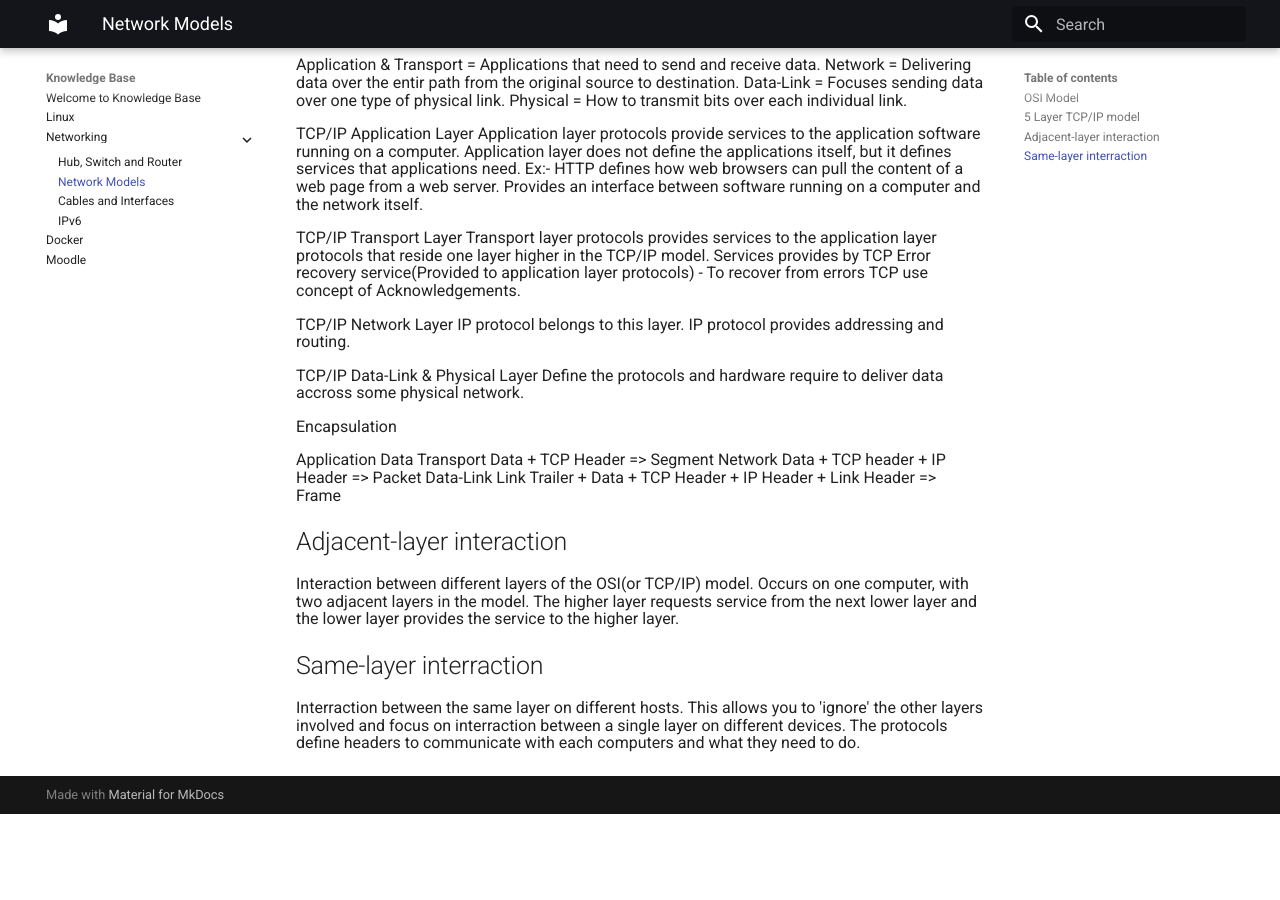
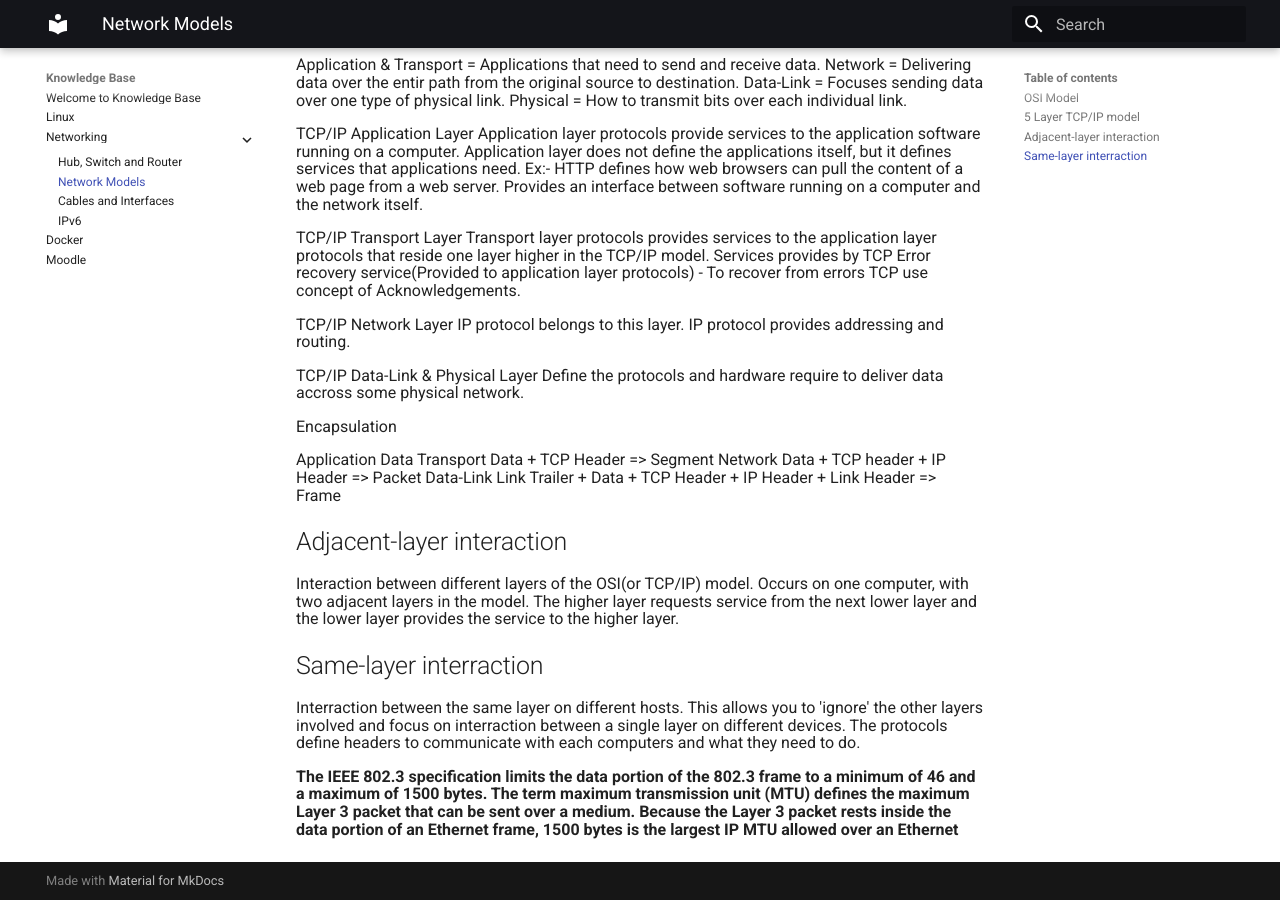
Before and after one commit to Ruwanc/kbase, an MkDocs documentation site: the page built from docs/network-models.md, in a window 1280 px wide and 900 px high, scrolled down 1133 px. Built offline with MkDocs 1.6.1 and Material for MkDocs 9.7.7, drawn with Linux system fonts in a browser that asks for light colours; before the commit the page ends 1947 px from its top, so only the background shows below that.

Commit message:
network models page - updated

```diff
--- a/docs/network-models.md
+++ b/docs/network-models.md
@@ -76,3 +76,7 @@
 
 ## Same-layer interraction
 Interraction between the same layer on different hosts. This allows you to 'ignore' the other layers involved and focus on interraction between a single layer on different devices. The protocols define headers to communicate with each computers and what they need to do.
+
+**The IEEE 802.3 specification limits the data portion of the 802.3 frame to a minimum of 46 and a maximum of 1500 bytes. The term maximum transmission unit (MTU) defines the maximum Layer 3 packet
+that can be sent over a medium. Because the Layer 3 packet rests inside the data portion of an Ethernet
+frame, 1500 bytes is the largest IP MTU allowed over an Ethernet**
```
